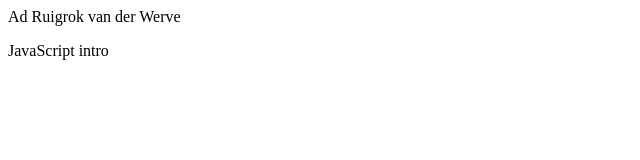
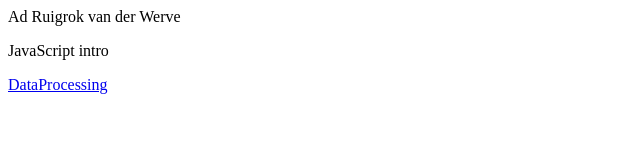
Before and after one commit to adrvdw/DataProcessing, a plain HTML site: page Homework/Week_3/index.html in a window 1280 px wide. Shown: the whole page, without its empty margins (0-640 px from the left). Drawn offline with Linux system fonts and the light colour scheme.

Commit message:
ahref gefixt

```diff
--- a/Homework/Week_3/index.html
+++ b/Homework/Week_3/index.html
@@ -4,5 +4,5 @@
 <body>
   <p>Ad Ruigrok van der Werve</p>
   <p>JavaScript intro</p>
-  <a hrefhttps://github.com/adrvdw/DataProcessing/tree/master/Homework/Week_3>
+  <a href="https://github.com/adrvdw/DataProcessing/tree/master/Homework/Week_3">DataProcessing</a>
 </body>
```
